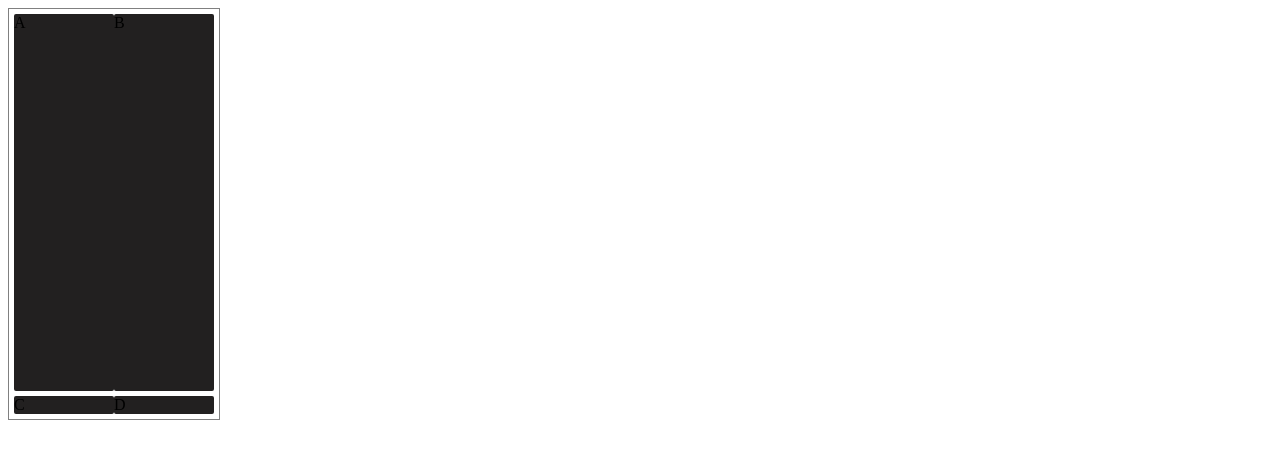
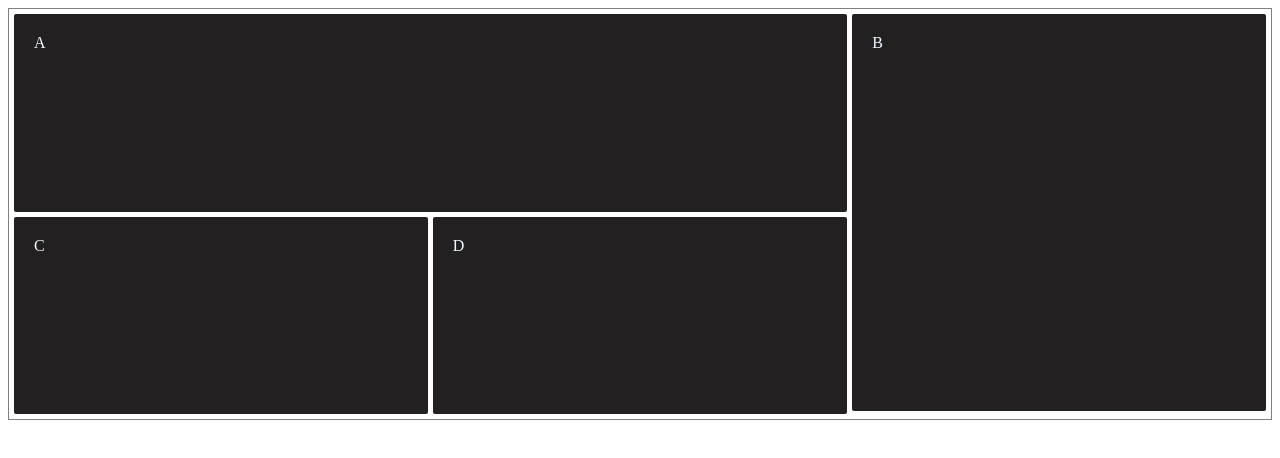
Before and after one commit to GopiParihar/March-Web-Fundamentals-Assigments, a plain HTML site: page March/Week4/Assigment 9/Task 1/index.html in a window 1280 px wide. Drawn offline with Linux system fonts and the light colour scheme.

Commit message:
assigment added

```diff
--- a/March/Week4/index.html
+++ b/March/Week4/Assigment 9/Task 1/index.html
@@ -9,10 +9,10 @@
 </head>
 <body>
    <div class="container">
-       <div class="item" id="box1">A</div>
-       <div class="item" id="box2">B</div>
-       <div class="item" id="box3">C</div>
-       <div class="item" id="box4">D</div>
+       <div class="item1">A</div>
+       <div class="item2">B</div>
+       <div class="item3">C</div>
+       <div class="item4">D</div>
    </div>
 
 
--- /dev/null
+++ b/March/Week4/Assigment 9/Task 1/styles.css
@@ -0,0 +1,30 @@
+.container{
+    height :400px;
+    border:1px solid gray;
+    padding: 5px;
+    display:grid;
+    grid-template-columns:repeat(3,1fr);
+    row-gap: 5px;
+    grid-template-columns:auto auto auto;
+    column-gap: 5px;
+
+
+}
+.container>div{
+    border-radius: 2px;
+    font-size: medium;
+    color: aliceblue;
+    background-color: rgb(34, 32, 32);
+    padding: 20px;
+
+}
+.item1{
+    grid-column: 1 / span 2;
+
+
+
+}
+.item2{
+   height:181%
+
+}
--- /dev/null
+++ b/March/Week4/Assigment 9/Task2/styles2.css
@@ -0,0 +1,27 @@
+.container{
+    height :400px;
+    border:1px solid gray;
+    padding: 5px;
+    display:grid;
+    row-gap: 5px;
+    grid-template-columns:repeat(4,1fr);
+    grid-template-rows:repeat(6,1fr);
+    column-gap: 5px;
+
+
+}
+.container>div{
+    border-radius: 2px;
+    font-size: medium;
+    color: aliceblue;
+    background-color: rgb(34, 32, 32);
+    padding: 20px;
+}
+.item1{
+    grid-column: 1 /span 2;
+}
+.item7{
+    grid-row: 3;
+    grid-row: 1 span/3;
+
+}
--- a/March/Week4/styles.css
+++ /dev/null
@@ -1,14 +0,0 @@
-.container{
-    height :400px;
-    width: 200px;
-    border:1px solid gray;
-    padding: 5px;
-    display:grid;
-    row-gap: 5px;
-    grid-template-rows: 200fr;
-    grid-template-columns: 100fr 100fr;
-}
-.item{
-    border-radius: 2px;
-    background-color: rgb(34, 32, 32);
-}
```
Also changed, not shown: March/Geeksters Workshop 2nd April/html-intro.html (added, +19 -0 lines), March/Week4/Assigment 10/index.html (added, +28 -0 lines), March/Week4/Assigment 10/style.css (added, +17 -0 lines), March/Week4/Assigment 9/Task2/index.html (added, +28 -0 lines).
